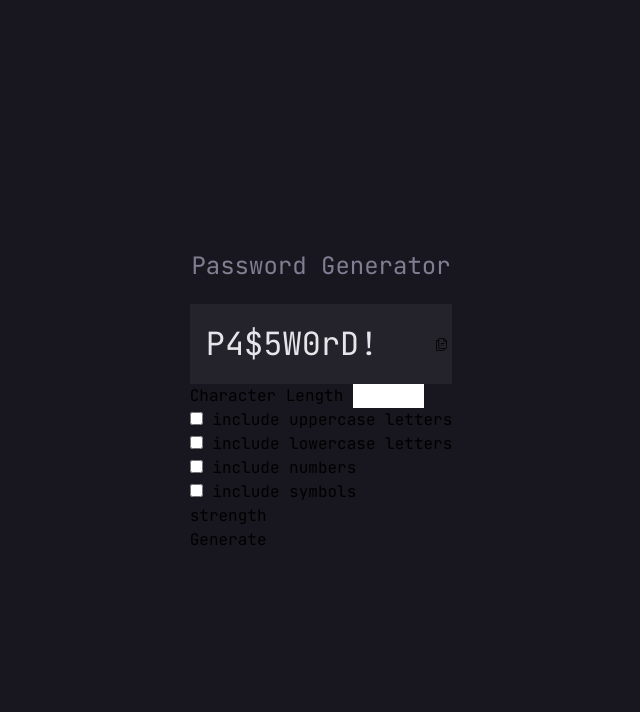
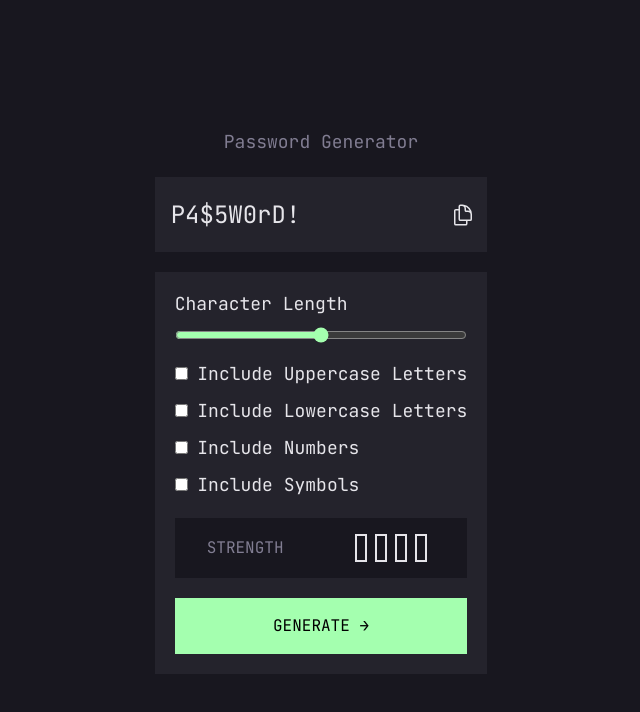
Before and after one commit to nx-academy/password-generator-app, a website with bundled scripts: page index.html in a window 1280 px wide. Shown: the whole page, without its empty margins (319-959 px from the left). Built offline with nearby package versions, Linux system fonts and the light colour scheme.

Commit message:
adding readme + styles + starting colors of strength

```diff
--- a/assets/scripts/functions/copyPaste.ts
+++ b/assets/scripts/functions/copyPaste.ts
@@ -12,13 +12,14 @@ export const copyPaste = (): void => {
             navigator.clipboard.writeText(password.outerText);
 
             messageCopied.innerText = "Copied!";
+            btnCopyPaste.classList.remove("text-mischka");
+            btnCopyPaste.classList.add("text-mintGreen");
 
-            const timeout = setTimeout(() => {
+            setTimeout(() => {
                 messageCopied.innerText = "";
+                btnCopyPaste.classList.remove("text-mintGreen");
+                btnCopyPaste.classList.add("text-mischka");
             }, 3000);
-            timeout;
-
-            clearTimeout(timeout);
         });
     }
 };
--- /dev/null
+++ b/assets/scripts/functions/displayRangeValue.ts
@@ -0,0 +1,9 @@
+export const displayRangeValue = ():void => {
+    const value = document.querySelector(".range-value");
+    const rangeValue = document.querySelector(
+        "input[type='range']",
+    ) as HTMLInputElement;
+    console.log(rangeValue);
+
+    if (value && rangeValue) value.innerHTML = rangeValue.value;
+};
--- a/assets/scripts/functions/passwordStrength.ts
+++ b/assets/scripts/functions/passwordStrength.ts
@@ -1,8 +1,9 @@
 export const passwordStrength = (password: string): void => {
     const messageStrength = document.querySelector(
-        ".message-strength"
+        ".message-strength",
     ) as HTMLElement;
     const form = document.querySelector(".form");
+    const strengthShape = document.querySelector(".strength") as HTMLElement;
 
     if (form && messageStrength) {
         form.addEventListener("submit", () => {
@@ -16,6 +17,8 @@ export const passwordStrength = (password: string): void => {
                 case 0:
                 case 1:
                     messageStrength.innerText = "TOO WEAK!";
+                    strengthShape.className = "strength tooweak";
+
                     break;
                 case 2:
                     messageStrength.innerText = "WEAK";
--- a/assets/scripts/main.ts
+++ b/assets/scripts/main.ts
@@ -1,6 +1,7 @@
 import { generatePassword } from "./functions/generatePassword.js";
 import { copyPaste } from "./functions/copyPaste.js";
 import { passwordStrength } from "./functions/passwordStrength.js";
+import { displayRangeValue } from "./functions/displayRangeValue.js";
 
 const handleGenerate = () => {
     const form = document.querySelector(".form");
@@ -49,6 +50,10 @@ const handleGenerate = () => {
 
             passwordStrength(password);
         });
+
+        form.addEventListener("change", () => {
+            displayRangeValue();
+        });
     }
 
     copyPaste();
--- a/assets/style/input.css
+++ b/assets/style/input.css
@@ -15,3 +15,29 @@
         @apply flex h-screen items-center justify-center bg-balticSeaDarker;
     }
 }
+
+@layer components {
+    .form {
+        @apply mt-5 bg-balticSea p-5;
+    }
+
+    .form-group label {
+        @apply text-body capitalize leading-body text-mischka;
+    }
+
+    .form-group {
+        @apply mb-3;
+    }
+
+    .strength {
+        @apply mr-2 h-7 w-3 self-center border-2 border-mischka;
+    }
+
+    input[type="checkbox"] {
+        @apply accent-mintGreen;
+    }
+
+    .tooweak  {
+        @apply border-carnation bg-carnation;
+    }
+}
--- a/index.html
+++ b/index.html
@@ -8,36 +8,51 @@
     </head>
     <body>
         <main>
-            <h1 class="text-center text-headingM text-topaz mb-5">
+            <h1 class="mb-5 text-center text-body leading-headingM text-topaz">
                 Password Generator
             </h1>
             <div class="flex justify-between bg-balticSea">
                 <p
-                    class="password-result self-center p-4 text-headingL text-mischka"
+                    class="password-result self-center p-4 text-headingM leading-headingL text-mischka"
                 >
                     P4$5W0rD!
                 </p>
-                <div class="flex">
+                <div class="flex gap-2 pr-3">
                     <span
                         class="copied-message self-center text-body uppercase text-mintGreen"
                     ></span>
-                    <img
-                        src="assets/img/copypasteicon.svg"
-                        alt="Copy-Paste feature"
-                        class="btnCopyPaste h-[24px] w-[21px] self-center text-mintGreen"
-                    />
+                    <svg
+                        xmlns="http://www.w3.org/2000/svg"
+                        fill="none"
+                        viewBox="0 0 24 24"
+                        stroke-width="1.5"
+                        stroke="currentColor"
+                        class="btnCopyPaste h-6 w-6 cursor-pointer self-center text-mischka"
+                    >
+                        <path
+                            stroke-linecap="round"
+                            stroke-linejoin="round"
+                            d="M15.75 17.25v3.375c0 .621-.504 1.125-1.125 1.125h-9.75a1.125 1.125 0 01-1.125-1.125V7.875c0-.621.504-1.125 1.125-1.125H6.75a9.06 9.06 0 011.5.124m7.5 10.376h3.375c.621 0 1.125-.504 1.125-1.125V11.25c0-4.46-3.243-8.161-7.5-8.876a9.06 9.06 0 00-1.5-.124H9.375c-.621 0-1.125.504-1.125 1.125v3.5m7.5 10.375H9.375a1.125 1.125 0 01-1.125-1.125v-9.25m12 6.625v-1.875a3.375 3.375 0 00-3.375-3.375h-1.5a1.125 1.125 0 01-1.125-1.125v-1.5a3.375 3.375 0 00-3.375-3.375H9.75"
+                        />
+                    </svg>
                 </div>
             </div>
 
-            <form action="" class="form">
+            <form class="form">
                 <div class="form-group">
-                    <label for="password-length">Character Length</label>
+                    <div class="flex justify-between">
+                        <label for="password-length">Character Length</label>
+                        <span class="range-value text-mintGreen"></span>
+                    </div>
+
                     <input
-                        type="number"
+                        type="range"
                         min="0"
                         max="20"
+                        value="10"
                         id="password-length"
                         name="password-length"
+                        class="mt-3 w-full bg-mintGreen accent-mintGreen"
                     />
                 </div>
                 <div class="form-group">
@@ -77,15 +92,27 @@
                     <label for="password-symbols">include symbols</label>
                 </div>
 
-                <div class="strength-wrapper">
-                    <p>strength</p>
-                    <div>
-                        <span class="message-strength"></span>
+                <div
+                    class="strength-wrapper my-5 flex justify-between bg-balticSeaDarker px-4 py-4 md:gap-12 md:px-8"
+                >
+                    <p class="self-center uppercase text-topaz">strength</p>
+                    <div class="flex gap-3">
+                        <span
+                            class="message-strength self-center text-body text-mischka md:text-headingM"
+                        ></span>
+                        <div class="flex self-center">
+                            <div class="strength"></div>
+                            <div class="strength"></div>
+                            <div class="strength"></div>
+                            <div class="strength"></div>
+                        </div>
                     </div>
                 </div>
 
-                <div class="submit-wrapper">
-                    <button type="submit">Generate</button>
+                <div
+                    class="submit-wrapper cursor-pointer bg-mintGreen px-8 py-4 text-center uppercase"
+                >
+                    <button type="submit" class="uppercase">Generate →</button>
                 </div>
             </form>
         </main>
```
Also changed, not shown: README.md, assets/img/readme.png (added).
